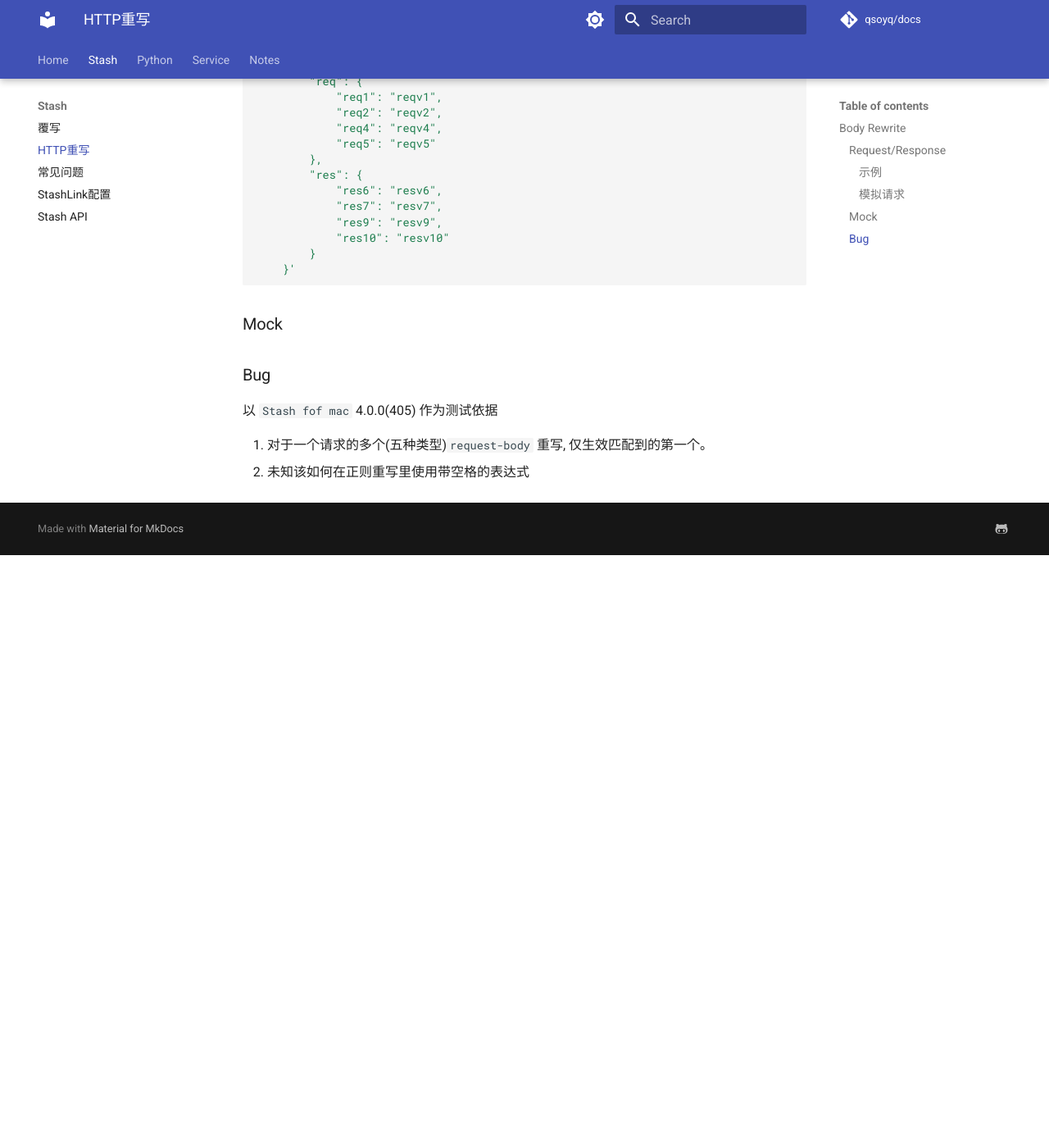
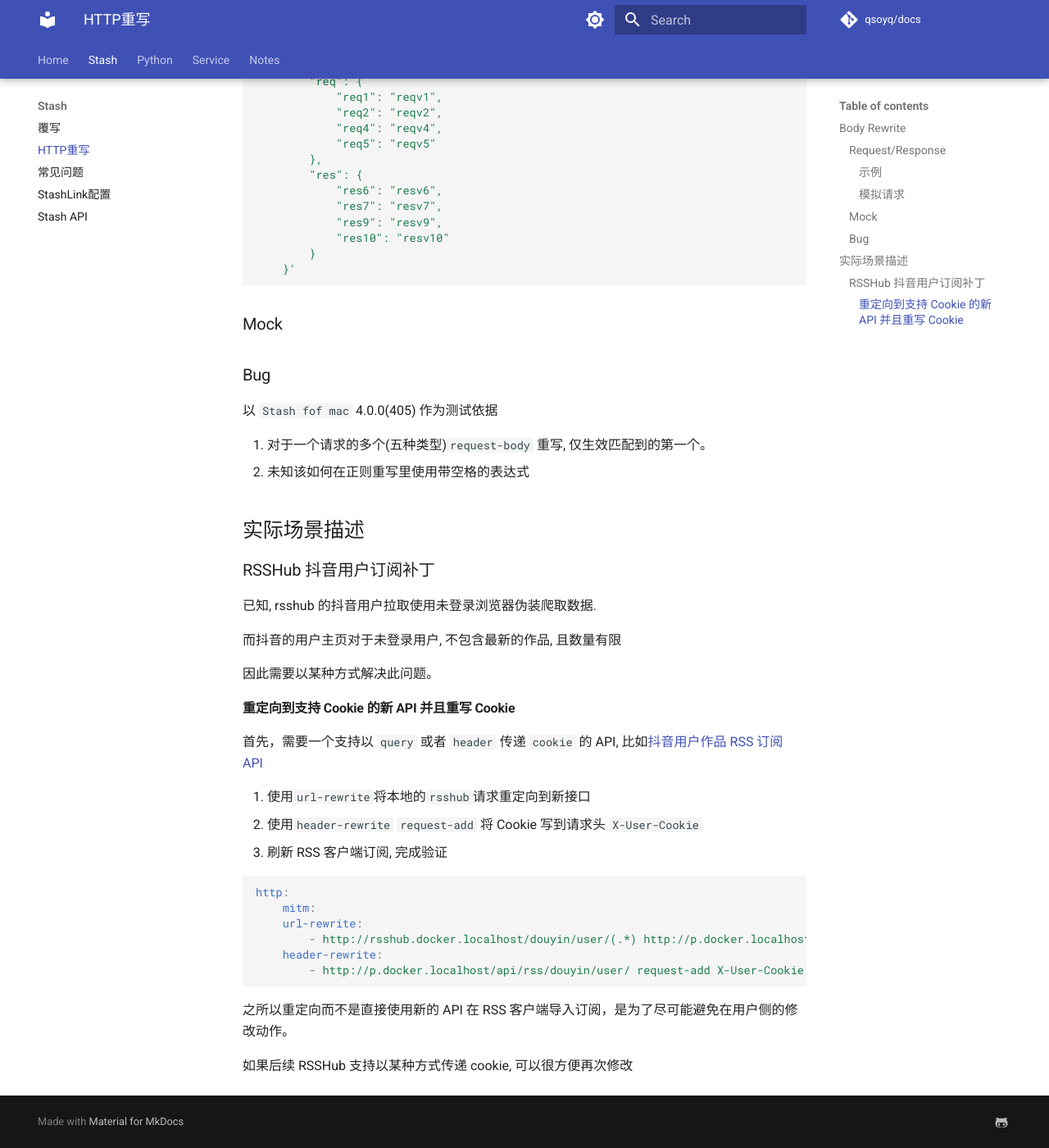
Before and after one commit to qsoyq/docs, an MkDocs documentation site: the page built from docs/Stash/rewrite.md, in a window 1280 px wide and 1400 px high, scrolled down 1288 px. Shown: the whole window at 82% size. Built offline with MkDocs 1.6.1 and Material for MkDocs 9.7.7, drawn with Linux system fonts in a browser that asks for light colours; comment, search, counter and statistics services are not loaded; before the commit the page ends 1965 px from its top, so only the background shows below that.

Commit message:
update stash/rewrite.md

````diff
--- a/docs/Stash/rewrite.md
+++ b/docs/Stash/rewrite.md
@@ -72,3 +72,34 @@ curl -X GET https://p.19940731.xyz/api/basic/whoami  \
 
 1. 对于一个请求的多个(五种类型)`request-body` 重写, 仅生效匹配到的第一个。
 2. 未知该如何在正则重写里使用带空格的表达式
+
+## 实际场景描述
+
+### RSSHub 抖音用户订阅补丁
+
+已知, rsshub 的抖音用户拉取使用未登录浏览器伪装爬取数据.
+
+而抖音的用户主页对于未登录用户, 不包含最新的作品, 且数量有限
+
+因此需要以某种方式解决此问题。
+
+#### 重定向到支持 Cookie 的新 API 并且重写 Cookie
+
+首先，需要一个支持以 `query` 或者 `header` 传递 `cookie` 的 API, 比如[抖音用户作品 RSS 订阅 API](https://p.19940731.xyz/redoc#tag/RSS/operation/user_api_rss_douyin_user__username__get)
+
+1. 使用`url-rewrite`将本地的`rsshub`请求重定向到新接口
+2. 使用`header-rewrite` `request-add` 将 Cookie 写到请求头 `X-User-Cookie`
+3. 刷新 RSS 客户端订阅, 完成验证
+
+```yaml
+http:
+    mitm:
+    url-rewrite:
+        - http://rsshub.docker.localhost/douyin/user/(.*) http://p.docker.localhost/api/rss/douyin/user/$1 307
+    header-rewrite:
+        - http://p.docker.localhost/api/rss/douyin/user/ request-add X-User-Cookie Cookies
+```
+
+之所以重定向而不是直接使用新的 API 在 RSS 客户端导入订阅，是为了尽可能避免在用户侧的修改动作。
+
+如果后续 RSSHub 支持以某种方式传递 cookie, 可以很方便再次修改
````
